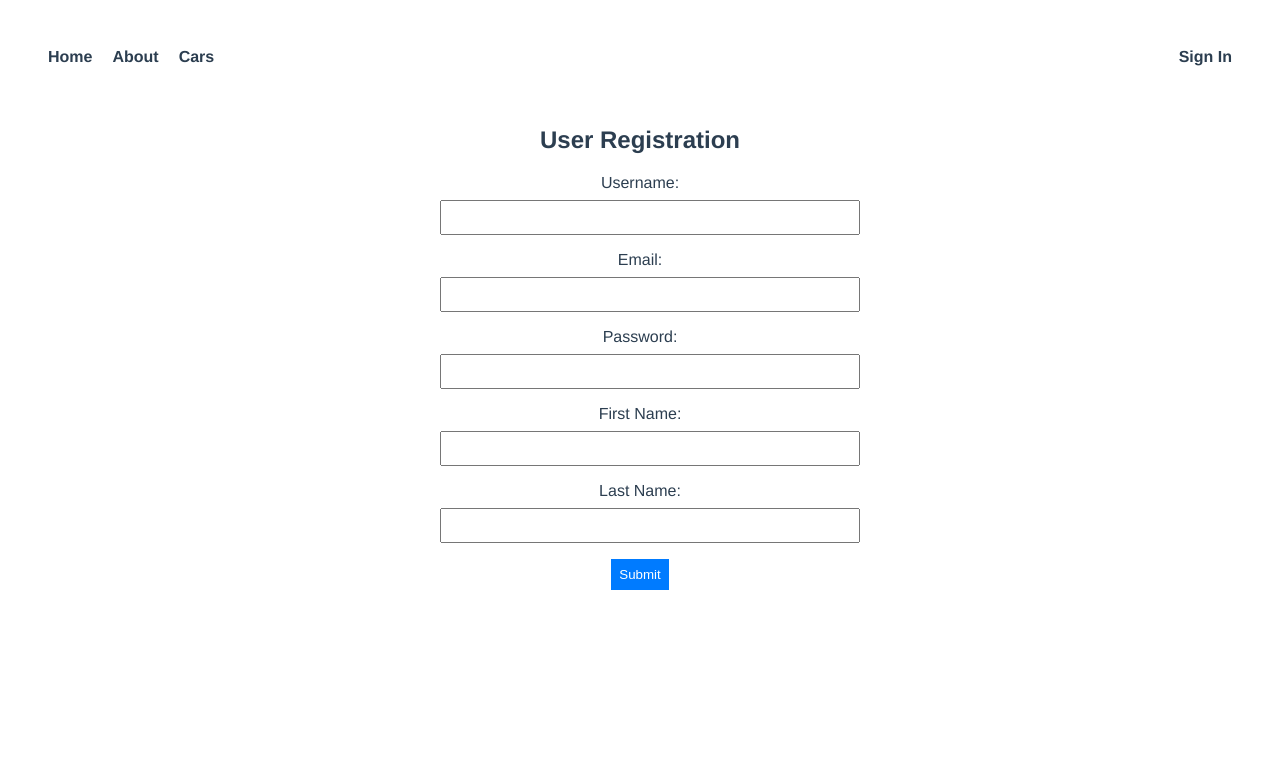
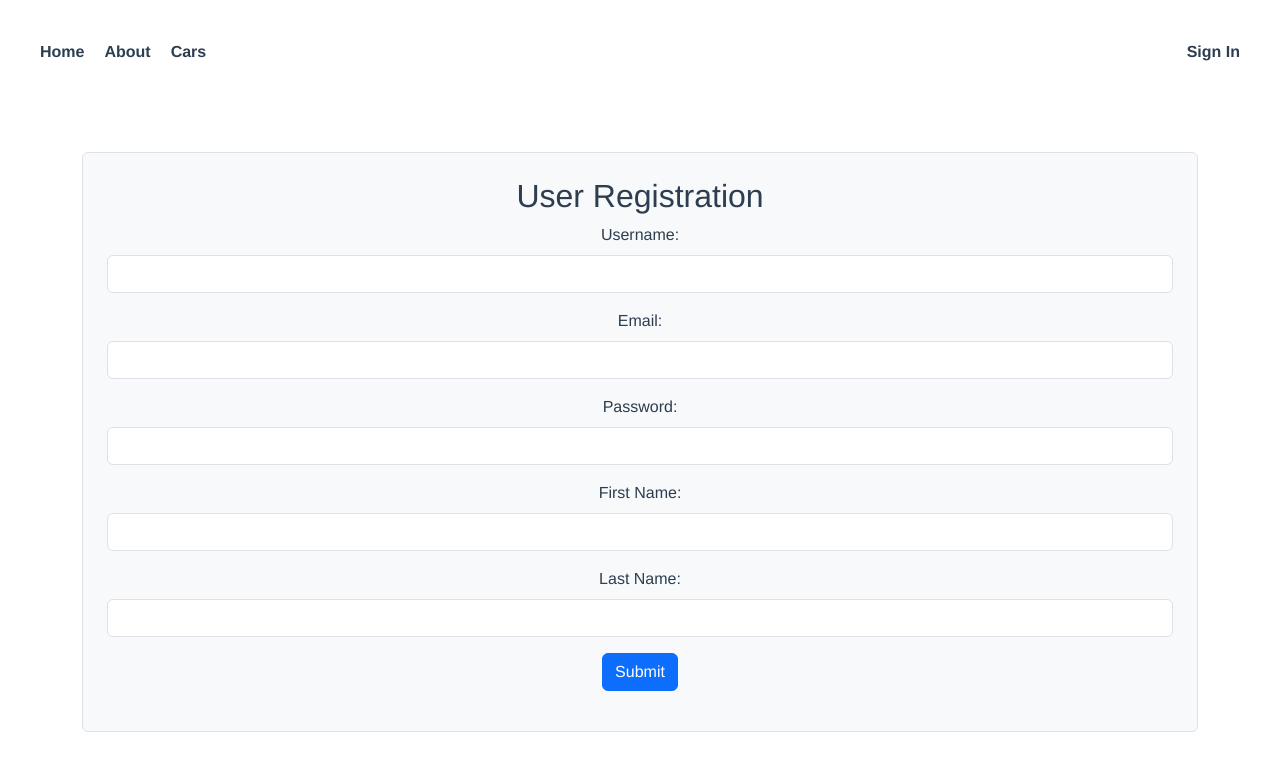
Before and after one commit to abdi-bb/car-rental-system-ui, a Vue app: page /register in a window 1280 px wide. Shown: the top 770 px of the page. Built offline with nearby package versions, Linux system fonts and the light colour scheme.

Commit message:
fix: Add bootstrap and some font-style

```diff
--- a/src/components/auth/LoginForm.vue
+++ b/src/components/auth/LoginForm.vue
@@ -1,20 +1,22 @@
 <template>
-    <div>
-      <h2>Login</h2>
-      <form @submit.prevent="submitForm">
-        <div>
-          <label for="username">Username:</label>
-          <input type="text" id="username" v-model="loginData.username" required />
+  <div class="container mt-5 pt-5 pb-5">
+    <div class="border rounded p-4 bg-light">
+      <h1>Login</h1>
+    <form @submit.prevent="submitForm" class="mt-3">
+      <div class="mb-3">
+        <label for="username" class="form-label">Username:</label>
+        <input type="text" id="username" v-model="loginData.username" class="form-control" required />
+      </div>
+      <div class="mb-3">
+        <label for="password" class="form-label">Password:</label>
+        <input type="password" id="password" v-model="loginData.password" class="form-control" required />
       </div>
       <div>
-          <label for="password">Password:</label>
-          <input type="password" id="password" v-model="loginData.password" required />
-        </div>
-        <div>
-          <button type="submit">Login</button>
+        <button type="submit" class="btn btn-primary">Login</button>
       </div>
     </form>
-      <p v-if="loginError">{{ loginError }}</p>
+    <p v-if="loginError" class="mt-3 text-danger">{{ loginError }}</p>
+  </div>
 </div>
 </template>
 
@@ -29,10 +31,12 @@
           password: '',
         },
         loginError: '',
+        loading: false,
       };
     },
     methods: {
       async submitForm() {
+        this.loading = true
         try {
           const response = await fetch('http://127.0.0.1:8000/api/v1/auth/jwt/create/', {
             method: 'POST',
@@ -62,6 +66,8 @@
         } catch (error) {
           console.error('Error authenticating user:', error);
           this.loginError = 'Invalid username or password';
+        } finally {
+        this.loading = false;
         }
       },
     },
--- a/src/components/auth/UserRegistrationForm.vue
+++ b/src/components/auth/UserRegistrationForm.vue
@@ -1,34 +1,36 @@
 <template>
-    <div>
+  <div class="container mt-5">
+    <div class="border rounded p-4 bg-light">
       <h2>User Registration</h2>
       <form @submit.prevent="submitForm">
-        <div>
-          <label for="username">Username:</label>
-          <input type="text" id="username" v-model="userData.username" required />
+        <div class="mb-3">
+          <label for="username" class="form-label">Username:</label>
+          <input type="text" id="username" v-model="userData.username" class="form-control" required />
         </div>
-        <div>
-          <label for="email">Email:</label>
-          <input type="email" id="email" v-model="userData.email" required />
+        <div class="mb-3">
+          <label for="email" class="form-label">Email:</label>
+          <input type="email" id="email" v-model="userData.email" class="form-control" required />
         </div>
-        <div>
-          <label for="password">Password:</label>
-          <input type="password" id="password" v-model="userData.password" required />
+        <div class="mb-3">
+          <label for="password" class="form-label">Password:</label>
+          <input type="password" id="password" v-model="userData.password" class="form-control" required />
         </div>
-        <div>
-          <label for="firstName">First Name:</label>
-          <input type="text" id="firstName" v-model="userData.firstName" required />
+        <div class="mb-3">
+          <label for="firstName" class="form-label">First Name:</label>
+          <input type="text" id="firstName" v-model="userData.firstName" class="form-control" required />
         </div>
-        <div>
-          <label for="lastName">Last Name:</label>
-          <input type="text" id="lastName" v-model="userData.lastName" required />
+        <div class="mb-3">
+          <label for="lastName" class="form-label">Last Name:</label>
+          <input type="text" id="lastName" v-model="userData.lastName" class="form-control" required />
         </div>
-        <div>
-          <button type="submit">Submit</button>
+        <div class="mb-3">
+          <button type="submit" class="btn btn-primary">Submit</button>
         </div>
       </form>
-      <p v-if="registrationMessage">{{ registrationMessage }}</p>
+      <p v-if="registrationMessage" class="mt-3 alert alert-info">{{ registrationMessage }}</p>
     </div>
-  </template>
+  </div>
+</template>
 
   <script>
   export default {
@@ -72,31 +74,4 @@
   </script>
 
   <style>
-  form {
-    max-width: 400px;
-    margin: auto;
-  }
-
-  label {
-    display: block;
-    margin-bottom: 8px;
-  }
-
-  input {
-    width: 100%;
-    padding: 8px;
-    margin-bottom: 16px;
-  }
-
-  button {
-    padding: 8px;
-    background-color: #007bff;
-    color: #fff;
-    border: none;
-    cursor: pointer;
-  }
-
-  button:hover {
-    background-color: #0056b3;
-  }
   </style>
--- a/src/main.js
+++ b/src/main.js
@@ -2,5 +2,13 @@ import { createApp } from 'vue'
 import App from './App.vue'
 import router from './router'
 import store from './store';
+import "bootstrap";
+import "bootstrap/dist/css/bootstrap.min.css";
+import { FontAwesomeIcon } from './plugins/font-awesome'
 
-createApp(App).use(router).use(store).mount('#app')
+
+createApp(App)
+    .use(router)
+    .use(store)
+    .component("font-awsome-icon", FontAwesomeIcon)
+    .mount('#app')
--- /dev/null
+++ b/src/plugins/font-awesome.js
@@ -0,0 +1,13 @@
+import { library } from "@fortawesome/fontawesome-svg-core";
+import { FontAwesomeIcon } from "@fortawesome/vue-fontawesome";
+import {
+  faHome,
+  faUser,
+  faUserPlus,
+  faSignInAlt,
+  faSignOutAlt,
+} from "@fortawesome/free-solid-svg-icons";
+
+library.add(faHome, faUser, faUserPlus, faSignInAlt, faSignOutAlt);
+
+export { FontAwesomeIcon };
```
Also changed, not shown: package.json (+11 -3 lines), 1 other file (tests, documents, lock files or other folders). Lines whose indentation alone changed are shown as unchanged.
